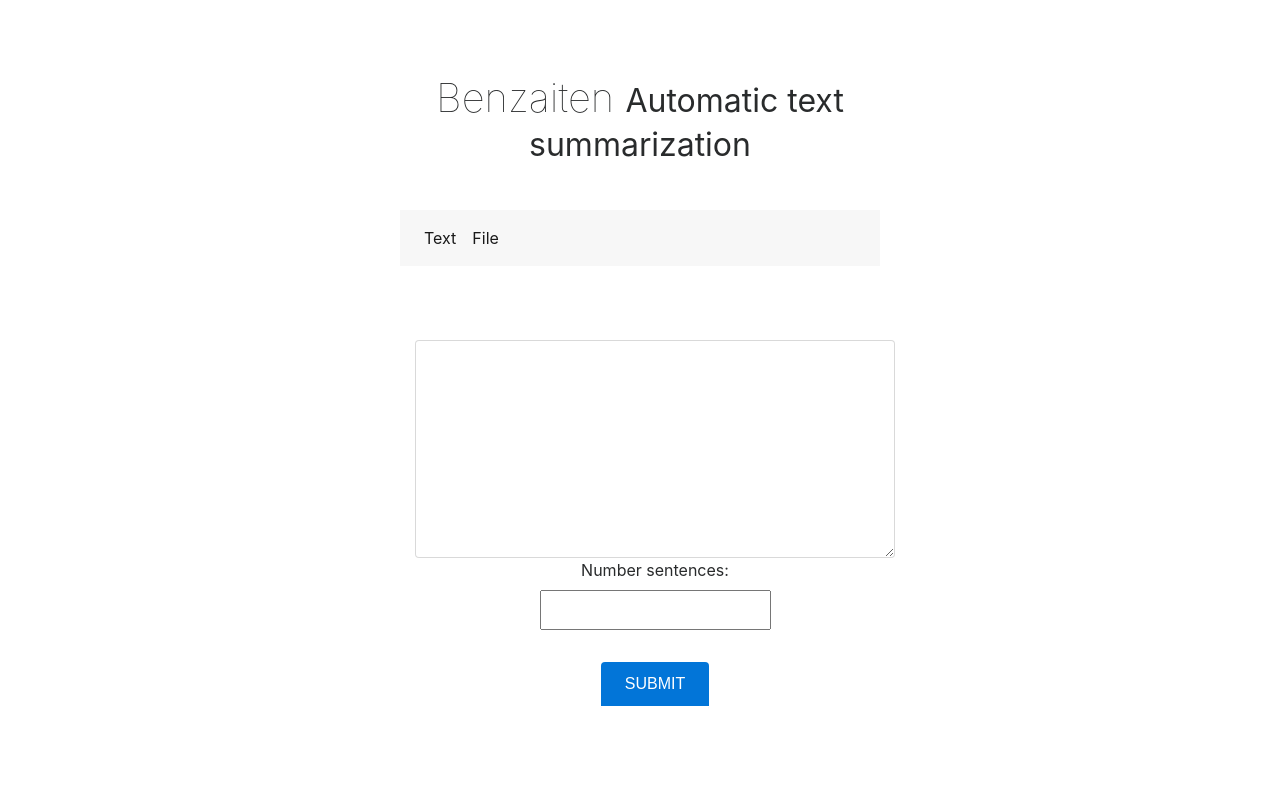
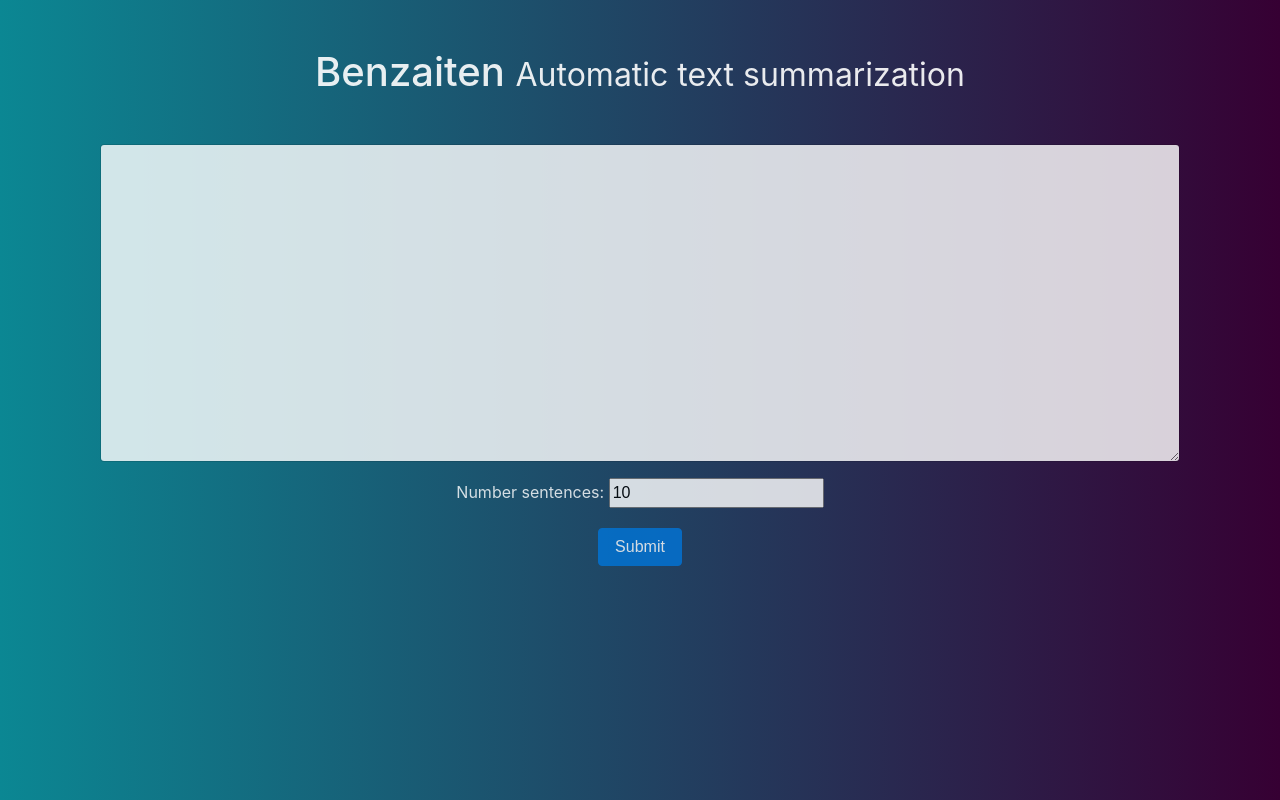
Before and after one commit to tantosh/benzaiten, a Django app: page / in a window 1280 px wide. Run offline with Django 3.2, Linux system fonts and the light colour scheme; some libraries are stand-ins or nearby versions.

Commit message:
ui improvements

```diff
--- a/benzaitenweb/forms.py
+++ b/benzaitenweb/forms.py
@@ -1,5 +1,5 @@
 from django import forms
 
 class SummaryForm(forms.Form):
-    original_text = forms.CharField(label='', widget=forms.Textarea(attrs={'rows':'10', 'class': 'form-control'}))
-    number_sentences = forms.IntegerField(min_value=1)
+    original_text = forms.CharField(label='', widget=forms.Textarea(attrs={'rows':'15', 'cols': '100', 'class': 'form-control'}))
+    number_sentences = forms.IntegerField(min_value=1, initial=10)
--- a/benzaitenweb/settings.py
+++ b/benzaitenweb/settings.py
@@ -6,7 +6,7 @@
 
 DEBUG = True
 
-ALLOWED_HOSTS = ['.benzaiten-summary.herokuapp.com']
+ALLOWED_HOSTS = ['*']
 
 INSTALLED_APPS = [
     'django.contrib.admin',
--- a/benzaitenweb/static/benzaiten_style.css
+++ b/benzaitenweb/static/benzaiten_style.css
@@ -1,191 +1,15 @@
-@import "compass/css3";
-
-// Font imports
-
-@import url(http://fonts.googleapis.com/css?family=Lato:300,400,700);
-
-// Color vars
-
-$white: #fff;
-$grey: #ccc;
-$dark_grey: #555;
-$blue: #4f6fad;
-$pink: #ee9cb4;
-
-// Mixins
-
-@mixin lato-book { font-family: 'Lato', sans-serif; font-weight: 300; }
-@mixin lato-reg { font-family: 'Lato', sans-serif; font-weight: 400; }
-@mixin lato-bold { font-family: 'Lato', sans-serif; font-weight: 700; }
-@mixin btn($color) {
-  background-color: $color;
-  border-bottom-color: darken($color, 15%);
-  &:hover {
-      background-color: lighten($color, 5%);
-    }
+body {
+  background: linear-gradient(to left, #360033 , #0b8793);
+  font-size: 100%;
 }
-
-// Functions
-
-@function pxtoem($target, $context){
-  @return ($target/$context)+0em;
-}
-
-//
-
-body {
-  background-color: lighten($grey, 10%);
-  font-size: 100%;
-  @include lato-reg;
-}
-div, textarea, input {
-  @include box-sizing(border-box);
+h1, p, label{
+    color: white;
 }
 .container {
-  max-width: 510px;
+  opacity: 0.9;
   min-width: 324px;
   margin: 50px auto 0px;
   background-color: $white;
   border: 1px solid lighten($grey, 1%);
   border-bottom: 3px solid $grey;
 }
-.row {
-  width: 100%;
-  margin: 0 0 1em 0;
-  padding: 0 2.5em;
-  &.header {
-    padding: 1.5em 2.5em;
-    border-bottom: 1px solid $grey;
-    background: url(http://niiiick.com/files/blur-city-1.jpg) left -80px;
-    color: $white;
-  }
-  &.body {
-    padding: .5em 2.5em 1em;
-  }
-}
-.pull-right {
-  float: right;
-}
-h1 {
-  @include lato-book;
-  display: inline-block;
-  font-weight: 100;
-  font-size: pxtoem(45, 16);
-  border-bottom: 1px solid hsla(100%, 100%, 100%, 0.3);
-  margin: 0 0 0.1em 0;
-  padding: 0 0 0.4em 0;
-}
-h3 {
-  @include lato-reg;
-  font-size: pxtoem(20, 16);
-  margin: 1em 0 0.4em 0;
-}
-.btn {
-  font-size: pxtoem(17, 16);
-  display: inline-block;
-  padding: 0.74em 1.5em;
-  margin: 1.5em 0 0;
-  color: $white;
-  border-width: 0 0 0 0;
-  border-bottom: 5px solid;
-  text-transform: uppercase;
-  @include btn(darken($grey, 10%));
-  @include lato-book;
-  &.btn-submit {
-    @include btn($blue);
-  }
-}
-
-form {
-  max-width: 100%;
-  display: block;
-  ul {
-    margin: 0;
-    padding: 0;
-    list-style: none;
-    li {
-      margin: 0 0 0.25em 0;
-      clear: both;
-      display: inline-block;
-      width: 100%;
-      &:last-child {
-          margin: 0;
-        }
-        p {
-          margin: 0;
-          padding: 0;
-          float: left;
-          &.right {
-            float: right;
-          }
-        }
-        .divider {
-          margin: 0.5em 0 0.5em 0;
-          border: 0;
-          height: 1px;
-          width: 100%;
-          display: block;
-          background-color: $blue;
-          background-image: linear-gradient(to right, $pink, $blue);
-        }
-        .req {
-          color: $pink;
-        }
-    }
-  }
-  label {
-    display: block;
-    margin: 0 0 0.5em 0;
-    color: $blue;
-    font-size: pxtoem(16, 16);
-  }
-  input {
-    margin: 0 0 0.5em 0;
-    border: 1px solid $grey;
-    padding: 6px 10px;
-    color: $dark_grey;
-    font-size: pxtoem(16, 16);
-  }
-  textarea {
-    border: 1px solid $grey;
-    padding: 6px 10px;
-    width: 100%;
-    color: $dark_grey;
-  }
-  small {
-    color: $blue;
-    margin: 0 0 0 0.5em;
-  }
-}
-
-// Media Queries
-
-@media only screen and (max-width:480px) {
-  .pull-right {
-    float: none;
-  }
-  input {
-    width: 100%;
-  }
-  label {
-    width: 100%;
-    display: inline-block;
-    float: left;
-    clear: both;
-  }
-  li, p {
-   width: 100%;
-  }
-  input.btn {
-   margin: 1.5em 0 0.5em;
-  }
-  h1 {
-   font-size: pxtoem(36, 16);
-  }
-  h3 {
-    font-size: pxtoem(18, 16)
-  }
-  li small {
-   display: none;
-  }
-}
--- a/benzaitenweb/templates/index.html
+++ b/benzaitenweb/templates/index.html
@@ -11,7 +11,7 @@
 
     <!-- Bootstrap CSS -->
     <link rel="stylesheet" href="https://maxcdn.bootstrapcdn.com/bootstrap/4.0.0-alpha.6/css/bootstrap.min.css">
-    <link rel="stylesheet" type="text/css" href="benzaiten_style.css">
+    <link rel="stylesheet" type="text/css" href="../static/benzaiten_style.css">
 </head>
 
 <body>
@@ -23,30 +23,16 @@
     <div class="container text-center">
 
         <div class="page-header">
-            <h1></h1>
             <h1>Benzaiten <small> Automatic text summarization</small></h1>
-            <h1></h1>
         </div>
-        <nav class="navbar navbar-toggleable-md navbar-light bg-faded">
-            <div class="collapse navbar-collapse" id="navbarSupportedContent">
-                <ul class="navbar-nav mr-auto">
-                    <li class="nav-item active">
-                        <a class="nav-link" href="#textinput">Text<span class="sr-only"></span></a>
-                    </li>
-                    <li class="nav-item active">
-                        <a class="nav-link" href="#fileinput">File<span class="sr-only"></span></a>
-                    </li>
-                </ul>
-            </div>
-        </nav>
+
         <div class="container text-center">
-            </br>
-            <!--<label>Set your text here:</label>-->
+
             <form action="/" method="post" class="form-horizontal">
                 <div class="form-group">
                     {% csrf_token %}
-                    {{ form }}
-                    </br>
+                    {{ form.as_p }}
+
                     <input type="submit" value="Submit" class="btn btn-primary"/>
                 </div>
             </form>
@@ -63,30 +49,6 @@
             {% endif %}
 
         </div>
-        <!--<div class="container">
-            <div id="textinput" class="form-group">
-                <label for="inputText">Original text</label>
-                <textarea class="form-control" id="inputText" rows="10"></textarea>
-            </div>
-            <button type="submit" class="btn btn-primary">Submit</button>
-        </div>-->
-
-        <!--<div class="container">
-            <div id="textoutput" class="form-group">
-                <label for="inputText">Summary text</label>
-                <div class="form-control" id="inputText" rows="10">
-
-                </div>
-            </div>
-            <button type="submit" class="btn btn-primary">Submit</button>
-        </div>-->
-        <!--<div class="container">
-            <div id="fileinput" class="form-group">
-                <label for="originalTextFile">Upload file</label>
-                <input type="file" class="form-control-file" id="originalTextFile" aria-describedby="fileHelp">
-            </div>
-            <button type="submit" class="btn btn-primary">Submit</button>
-        </div>-->
 
     </div>
 </body>
```
